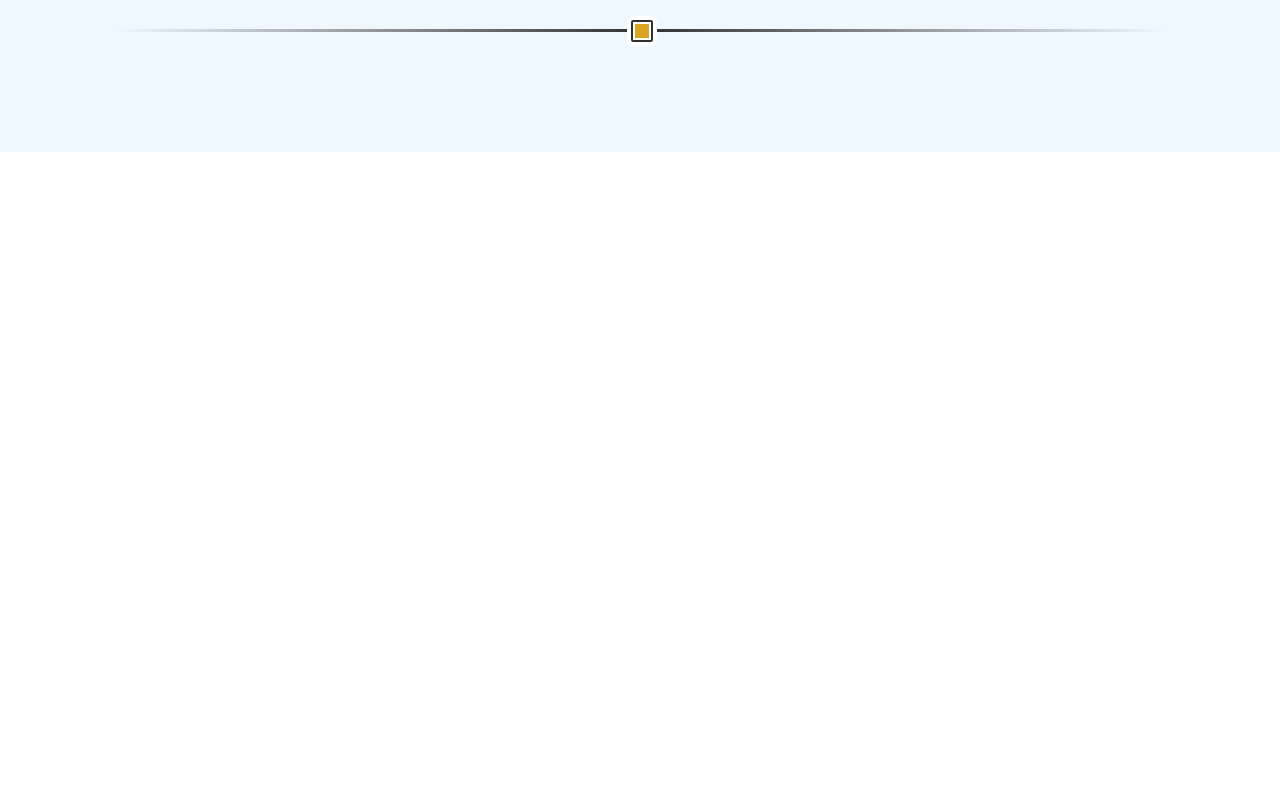
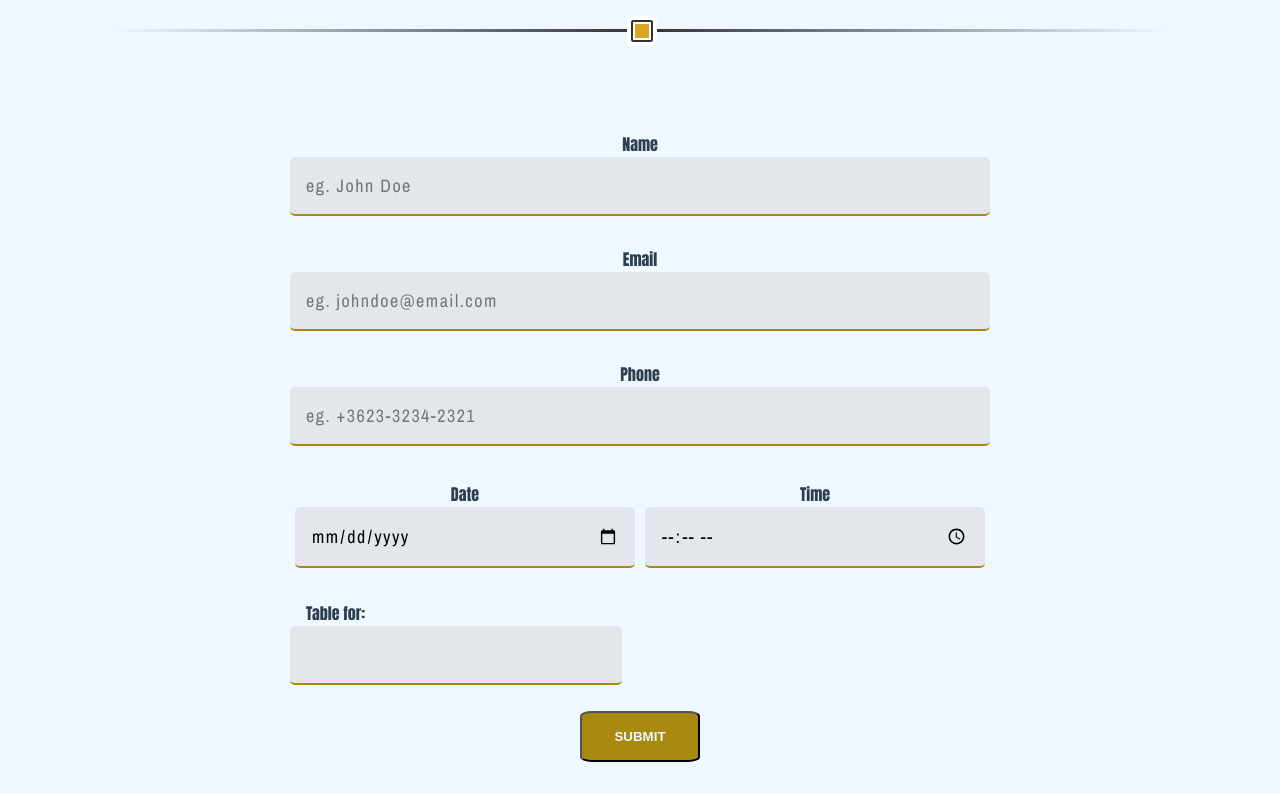
Before and after one commit to eevan7a9/freshmeat-restaurant-e7a9, a Vue app in the folder frontend-restaurant/: page /#/ in a window 1280 px wide. Shown: the part 6916-7710 px from the top of the page. Before the commit the page ends 7068 px from the top, so only its background shows below. Built offline with nearby package versions, Linux system fonts and the light colour scheme.

Commit message:
added styles and forms

```diff
--- a/frontend-restaurant/src/assets/main.css
+++ b/frontend-restaurant/src/assets/main.css
@@ -17,8 +17,9 @@
   margin: 0 10px !important;
   font-size: 20px !important;
 }
-.fade-enter-active, .fade-leave-active {
-  transition: opacity .5s;
+.fade-enter-active,
+.fade-leave-active {
+  transition: opacity 0.5s;
 }
 .fade-enter, .fade-leave-to /* .fade-leave-active below version 2.1.8 */ {
   opacity: 0;
@@ -26,13 +27,19 @@
 /* Enter and leave animations can use different */
 /* durations and timing functions.              */
 .slide-fade-enter-active {
-  transition: all .3s ease;
+  transition: all 0.3s ease;
 }
 .slide-fade-leave-active {
-  transition: all .8s cubic-bezier(1.0, 0.5, 0.8, 1.0);
+  transition: all 0.8s cubic-bezier(1, 0.5, 0.8, 1);
 }
 .slide-fade-enter, .slide-fade-leave-to
 /* .slide-fade-leave-active below version 2.1.8 */ {
   transform: translateY(10px);
   opacity: 0;
 }
+@media (max-width: 600px) {
+  .container {
+    max-width: 100%;
+    padding: 0;
+  }
+}
--- a/frontend-restaurant/src/components/MakeReservation.vue
+++ b/frontend-restaurant/src/components/MakeReservation.vue
@@ -2,6 +2,60 @@
   <div class="make-reservation-wrapper">
     <header>Make Reservation</header>
     <DotDivider />
+    <div class="form-wrapper">
+      <form @submit.prevent="submit">
+        <div class="input-wrapper">
+          <label>Name</label>
+          <input
+            type="text"
+            v-model="form.name"
+            autocomplete="off"
+            placeholder="eg. John Doe"
+            required
+          />
+          <span></span>
+        </div>
+        <div class="input-wrapper">
+          <label>Email</label>
+          <input
+            type="email"
+            v-model="form.email"
+            autocomplete="off"
+            placeholder="eg. johndoe@email.com"
+            required
+          />
+          <span></span>
+        </div>
+        <div class="input-wrapper">
+          <label>Phone</label>
+          <input
+            type="text"
+            v-model="form.phone"
+            autocomplete="off"
+            placeholder="eg. +3623-3234-2321"
+            required
+          />
+          <span></span>
+        </div>
+        <div class="date-time-wrapper">
+          <div class="input-wrapper date-time">
+            <label>Date</label>
+            <input type="date" v-model="form.date" />
+          </div>
+          <div class="input-wrapper date-time">
+            <label>Time</label>
+            <input type="time" v-model="form.time" />
+          </div>
+        </div>
+        <div class="number-people-wrapper">
+          <div class="input-wrapper">
+            <label>Table for:</label>
+            <input type="number" v-model="form.people" min="1" max="6" value="1" />
+          </div>
+        </div>
+        <button type="submit">Submit</button>
+      </form>
+    </div>
   </div>
 </template>
 
@@ -12,7 +66,30 @@ export default {
     DotDivider
   },
   data() {
-    return {};
+    return {
+      form: {
+        date: "",
+        time: ""
+      }
+      //   first_name: "",
+      //   last_name: "",
+      //   email: "",
+      //   number: "",
+    };
+  },
+  methods: {
+    submit() {
+      console.log(this.form);
+    }
+  },
+  created() {
+    //   set current date and time
+    const today = new Date();
+    this.form.date = `${today.getFullYear()}-${today.getDate()}-${today.getMonth() +
+      1}`;
+    this.form.time = `${today.getHours()}:${
+      today.getMinutes() < 10 ? "0" + today.getMinutes() : today.getMinutes()
+    }`;
   }
 };
 </script>
@@ -32,5 +109,82 @@ $mainColor: #a8890f;
     letter-spacing: 5px;
     margin-bottom: 2rem;
   }
+  .form-wrapper {
+    max-width: 700px;
+    margin-right: auto;
+    margin-left: auto;
+    .input-wrapper {
+      padding: 1rem 0;
+      display: flex;
+      flex-direction: column;
+      width: 100%;
+      label {
+        font-family: "Anton", sans-serif;
+        margin-bottom: 5px;
+      }
+      input {
+        outline: none;
+        border: none;
+        padding: 1rem;
+        background: #d7d7d781;
+        border-bottom: 2px solid $mainColor;
+        font-family: "Archivo Narrow", sans-serif;
+        letter-spacing: 1.5px;
+        font-size: 18px;
+        max-width: 100%;
+        border-radius: 5px;
+        &.filled {
+          background: #fff;
+        }
+        &:focus {
+          border: none;
+          background: #fff;
+          transition: 1s;
+        }
+        &:focus + span {
+          background: red;
+          width: 100%;
+          transition: 1s;
+        }
+      }
+      span {
+        height: 3px;
+        background: blue;
+        width: 0;
+      }
+      &.date-time {
+        margin: 5px;
+      }
+    }
+    .date-time-wrapper {
+      display: flex;
+    }
+    .number-people-wrapper {
+      //   background: red;
+      label {
+        text-align: left;
+        padding: 0 1rem;
+      }
+      input {
+        max-width: 300px;
+      }
+    }
+    button {
+      margin-top: 10px;
+      padding: 1rem 2rem;
+      background: $mainColor;
+      border-radius: 10%;
+      cursor: pointer;
+      color: aliceblue;
+      transition: 0.7s;
+      font-weight: 900;
+      text-transform: uppercase;
+      &:hover {
+        background: aliceblue;
+        border: 2px solid $mainColor;
+        color: #333;
+      }
+    }
+  }
 }
 </style>
```
